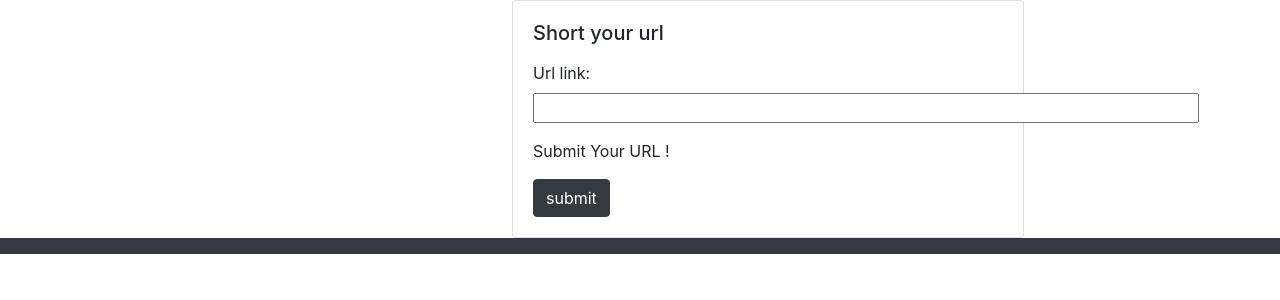
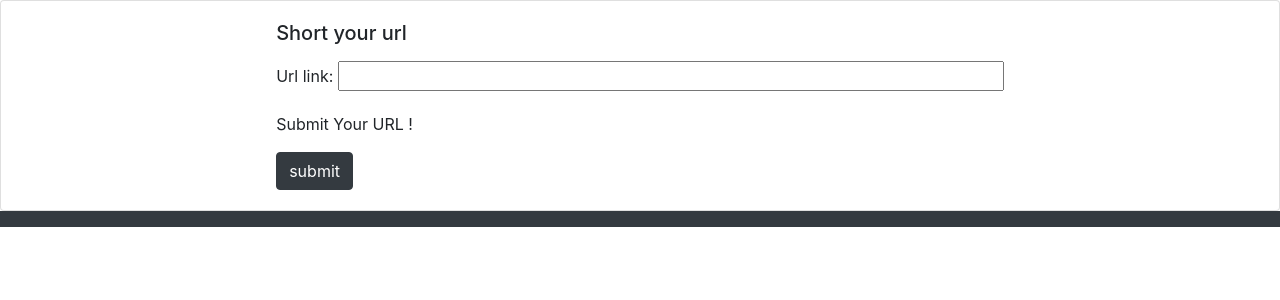
Before and after one commit to Korrar/Short_your_link, a Django app: page / in a window 1280 px wide. Shown: the part 16-316 px from the top of the page. Run offline with Django 3.2, Linux system fonts and the light colour scheme; some libraries are stand-ins or nearby versions.

Commit message:
make it better

```diff
--- a/templates/home.html
+++ b/templates/home.html
@@ -11,7 +11,7 @@
 <nav class="navbar navbar-dark bg-dark">
   <!-- Navbar content -->
 </nav>
-<div class="card" style="position:relative; left:40%;width: 32rem;">
+<div class="card" style="display: grid; align-self:center; justify-content:center; ">
   <div class="card-body">
     <h5 class="card-title">Short your url</h5>
     <p class="card-text">
```
